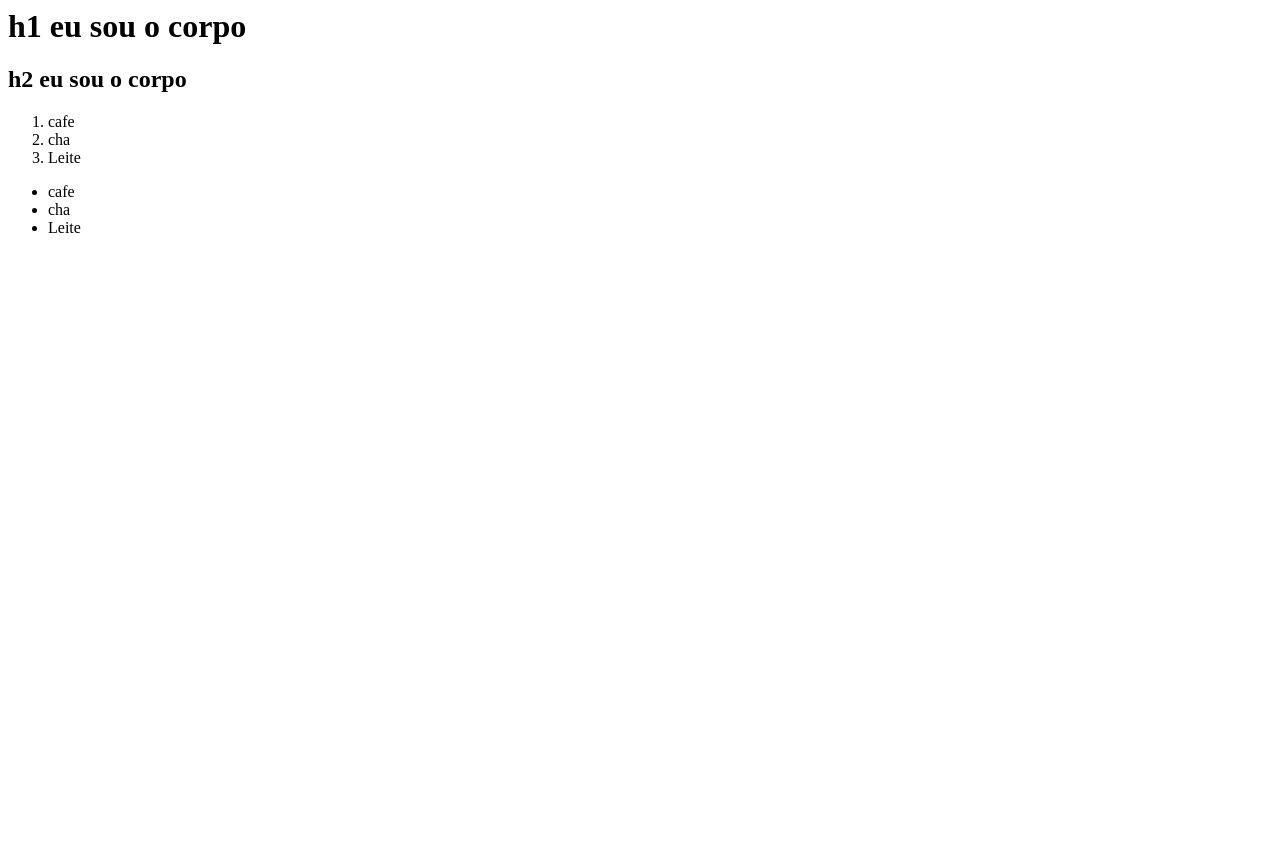
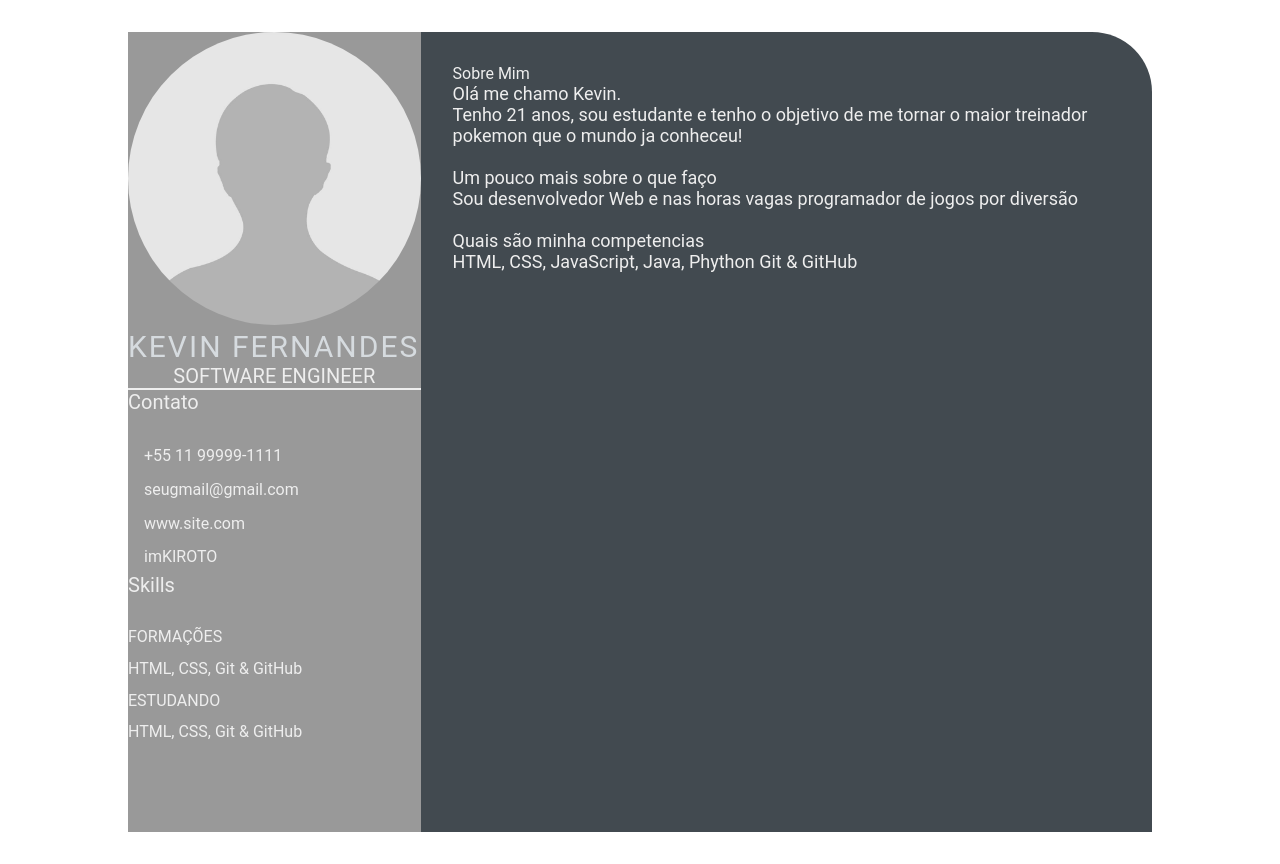
Before and after one commit to imKIROTO/ashketchum.github.io, a plain HTML site: page index.html in a window 1280 px wide. Before the commit the page ends 800 px from the top, so only its background shows below. Drawn offline with Linux system fonts and the light colour scheme.

Commit message:
Day 02 (#2)
* feature: add day-02 & style.css

* feature: add info in index.html

```diff
--- a/index.html
+++ b/index.html
@@ -1,21 +1,63 @@
-<html>
-    <head>
-        <title>
-            olá, eu sou a cabeça
-        </title>
-    </head>
-    <body>
-        <h1>h1 eu sou o corpo</h1>
-        <h2>h2 eu sou o corpo</h2>
-    </body>
-    <ol>
-        <li>cafe</li>
-        <li>cha</li>
-        <li>Leite</li>
-    </ol>
-    <ul>
-        <li>cafe</li>
-        <li>cha</li>
-        <li>Leite</li>
-    </ul>
+<!DOCTYPE html>
+<html lang="en">
+<head>
+    <meta charset="UTF-8">
+    <meta http-equiv="X-UA-Compatible" content="IE=edge">
+    <meta name="viewport" content="width=device-width, initial-scale=1.0">
+
+    <title>Kevin Fernandes</title>
+
+    <link rel="stylesheet" href="style.css">
+</head>
+<body>
+    <main class="resume-contents">
+        <section class="left-section">
+            <div class="left-section-content">
+                <div class="profile">
+                    <img class="profile-image" src="img/image-profile.jpg" alt="Profile image">
+                    <p class="name">Kevin Fernandes</p>
+                    <p class="profession">Software Engineer</p>
+                </div>
+                <div class="contact-info">
+                    <p class="left-title">Contato</p>
+                    <ul>
+                        <li><i class="fa fa-phone"></i>+55 11 99999-1111
+                        </li>
+                        <li><i class="fa fa-envelope"></i>seugmail@gmail.com
+                        </li>
+                        <li><i class="fa fa-globe"></i>www.site.com
+                        </li>
+                        <li><i class="fa fa-github"></i>imKIROTO
+                        </li>
+                    </ul>
+                </div>
+                <div class="skills">
+                    <p class="left-title">Skills</p>
+                    <ul>
+                        <li><p>FORMAÇÕES</p></li>
+                        <li><p>HTML, CSS, Git & GitHub</p></li>
+                        <li><p>ESTUDANDO</p></li>
+                        <li><p>HTML, CSS, Git & GitHub</p></li>
+                    </ul>
+                </div>
+            </div>
+        </section>
+
+        <section class="right-section">
+            <div class="right-section-contents">
+                <section class="about gap">
+                    <div class="right-title">Sobre Mim</div>
+                    <p class="about-me-contents">
+                        Olá me chamo Kevin.<br>
+                        Tenho 21 anos, sou estudante e tenho o objetivo de me tornar o maior treinador pokemon que o mundo ja conheceu!<br>
+                        <br> Um pouco mais sobre o que faço <br>
+                        Sou desenvolvedor Web e nas horas vagas programador de jogos por diversão <br>
+                        <br> Quais são minha competencias <br>
+                        HTML, CSS, JavaScript, Java, Phython Git & GitHub
+                    </p>
+                </section>
+            </div>
+        </section>
+    </main>
+</body>
 </html>
--- /dev/null
+++ b/style.css
@@ -0,0 +1,103 @@
+* {
+    margin: 0;
+    padding: 0;
+    box-sizing: border-box;
+    list-style: none;
+    font-family: 'Roboto', sans-serif;
+}
+
+.resume-contents {
+    min-height: 100vh;
+    width: 80%;
+    margin: 2rem auto;
+    display: grid;
+    grid-template-columns: repeat(7, 1fr);
+}
+
+.left-section {
+    grid-column: span 2;
+    height: 100%;
+    background-color: #999999;
+}
+
+.right-section {
+    grid-column: span 5;
+    height: 100%;
+    background-color: #424a50;
+    border-radius: 0px 60px 0px 0px;
+}
+
+.left-section-contents{
+    padding: 2rem 2rem;
+}
+
+.profile {
+    width: 100%;
+    border-bottom: 2px solid #eeeeee;
+}
+
+.profile .profile-image {
+    width: 100%;
+    border-radius: 100%;
+}
+
+.name {
+    color: #D6DBDF;
+    font-size: 30px;
+    letter-spacing: 2px;
+    text-transform: uppercase;
+}
+
+.profession {
+    color: #eeeeee;
+    font-size: 20px;
+    text-transform: uppercase;
+    text-align: center;
+}
+
+/* .contact-info { border-bottom: 2px solid #1B2631; } */
+.left-title {
+    color: #eeeeee;
+    font-size: 20px;
+}
+
+.contact-info ul {
+    padding-top: 1.5rem;
+}
+
+.contact-info ul li,
+.references ul li {
+    padding: .4rem 0;
+    color: #eeeeee;
+}
+
+.contact-info ul li i,
+.references ul li i {
+    padding-right: 1rem;
+    font-size: 18px;
+    color: #eeeeee;
+}
+
+.skills ul {
+    padding-top: 1.5rem;
+}
+.skills ul li p {
+    padding: .4rem 0;
+    color: #eeeeee;
+}
+
+.right-section-contents {
+    padding: 2rem 2rem;
+}
+
+.right-title {
+    color: #eeeeee;
+}
+
+.gap {
+    padding-bottom: 2rem;
+}
+.about-me-contents {
+    font-size: 18px;
+    color: #eeeeee;
+}
```
Also changed, not shown: img/image-profile.jpg (added).
